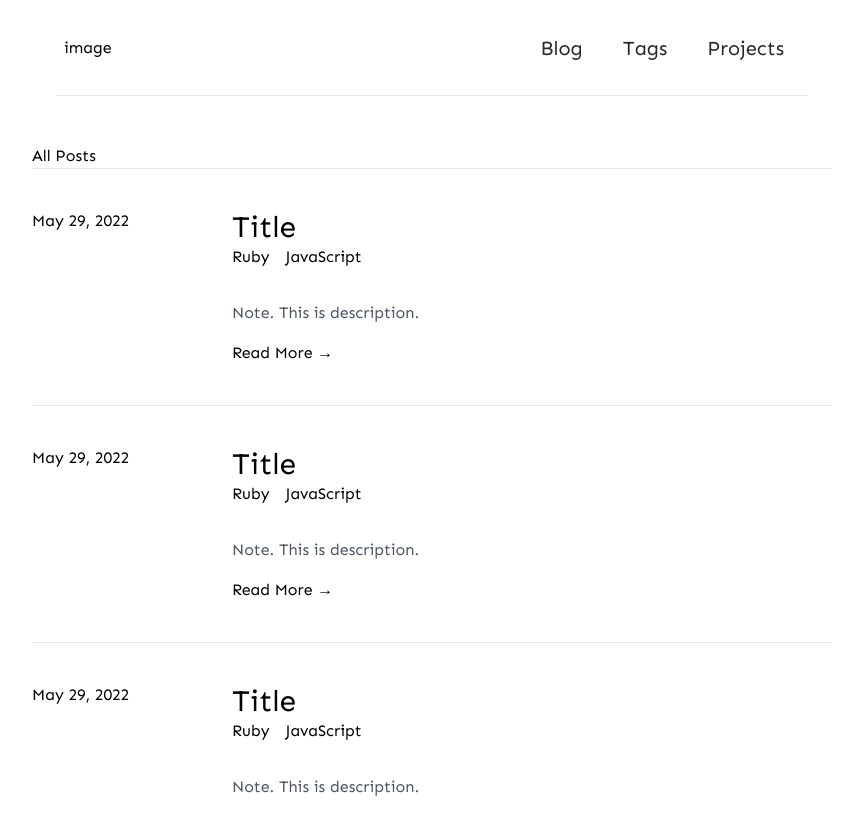
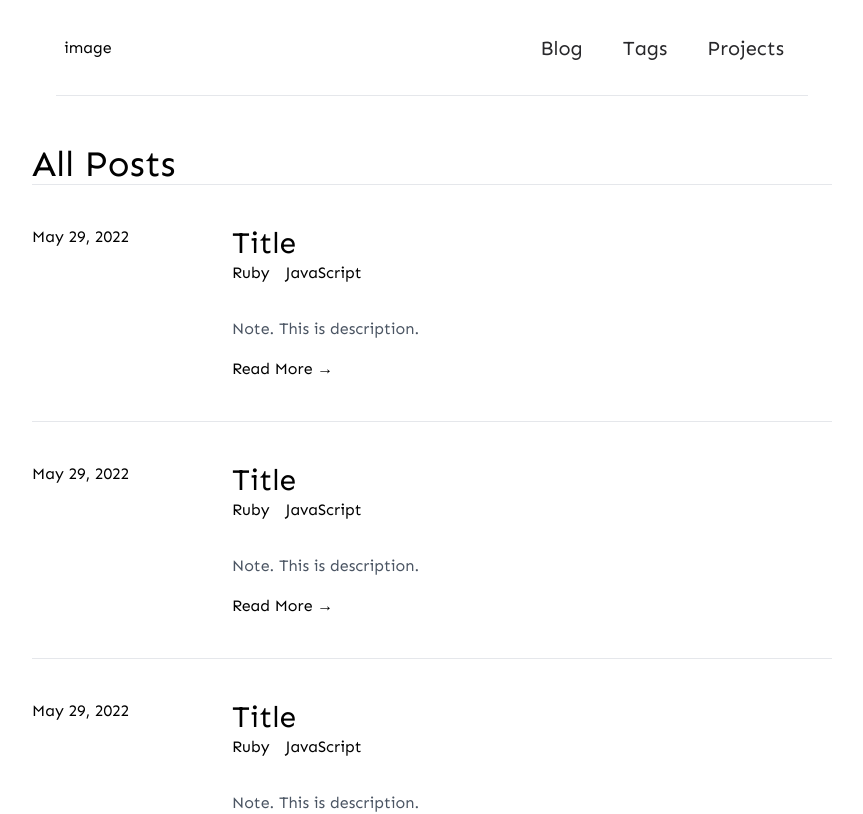
Before and after one commit to Watakumi/Watakumi-blog-next, a Next.js app: page /blog in a window 1280 px wide. Shown: the top 814 px of the page, without its empty margins (208-1071 px from the left). Built offline with nearby package versions, Linux system fonts and the light colour scheme.

Commit message:
styleの調整

```diff
--- a/pages/blog/index.tsx
+++ b/pages/blog/index.tsx
@@ -3,7 +3,7 @@ import { Card } from '../../components/Card';
 export default function Blog(): JSX.Element {
   return (
     <div>
-      <h1>All Posts</h1>
+      <h1 className="text-4xl">All Posts</h1>
       <Card />
       <Card />
       <Card />
```
